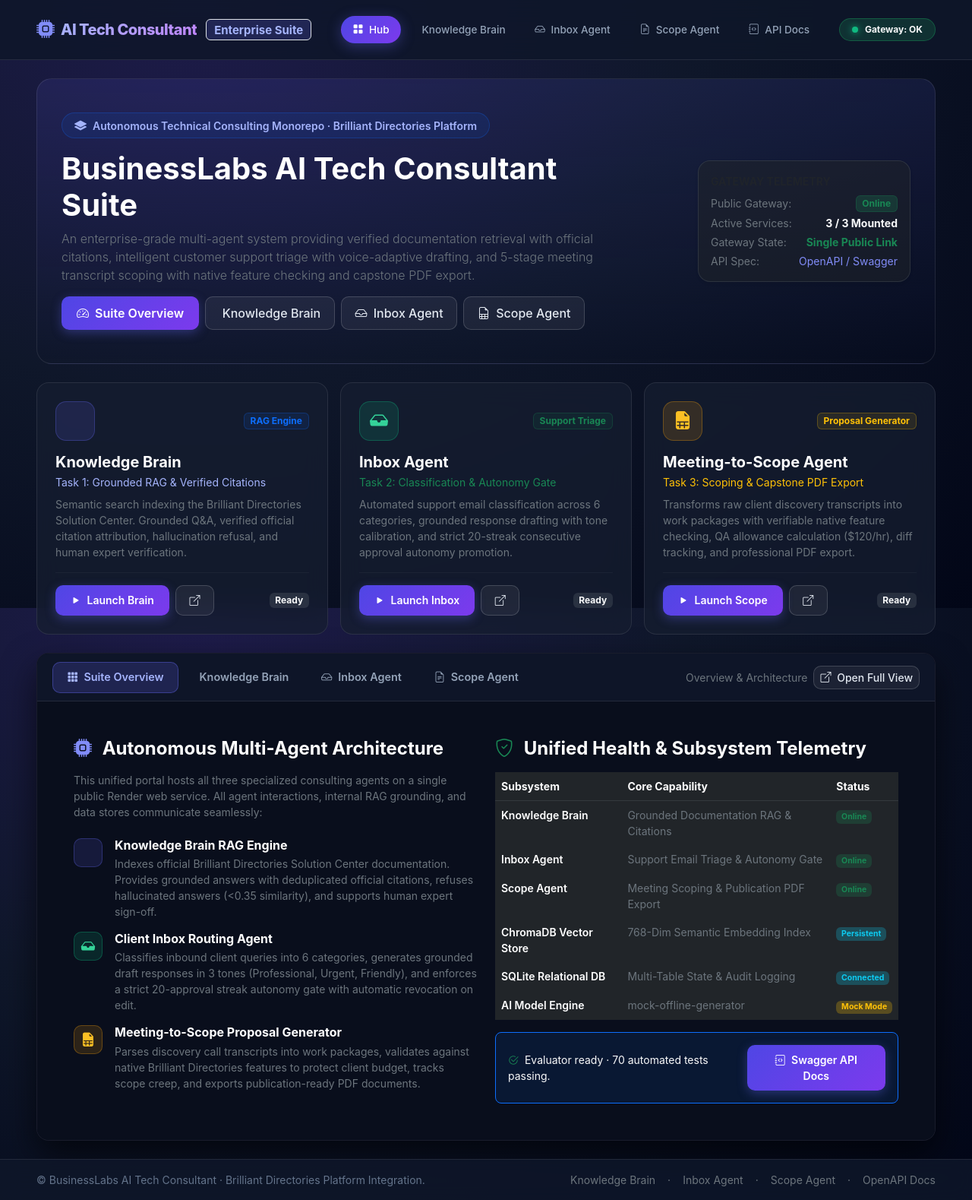
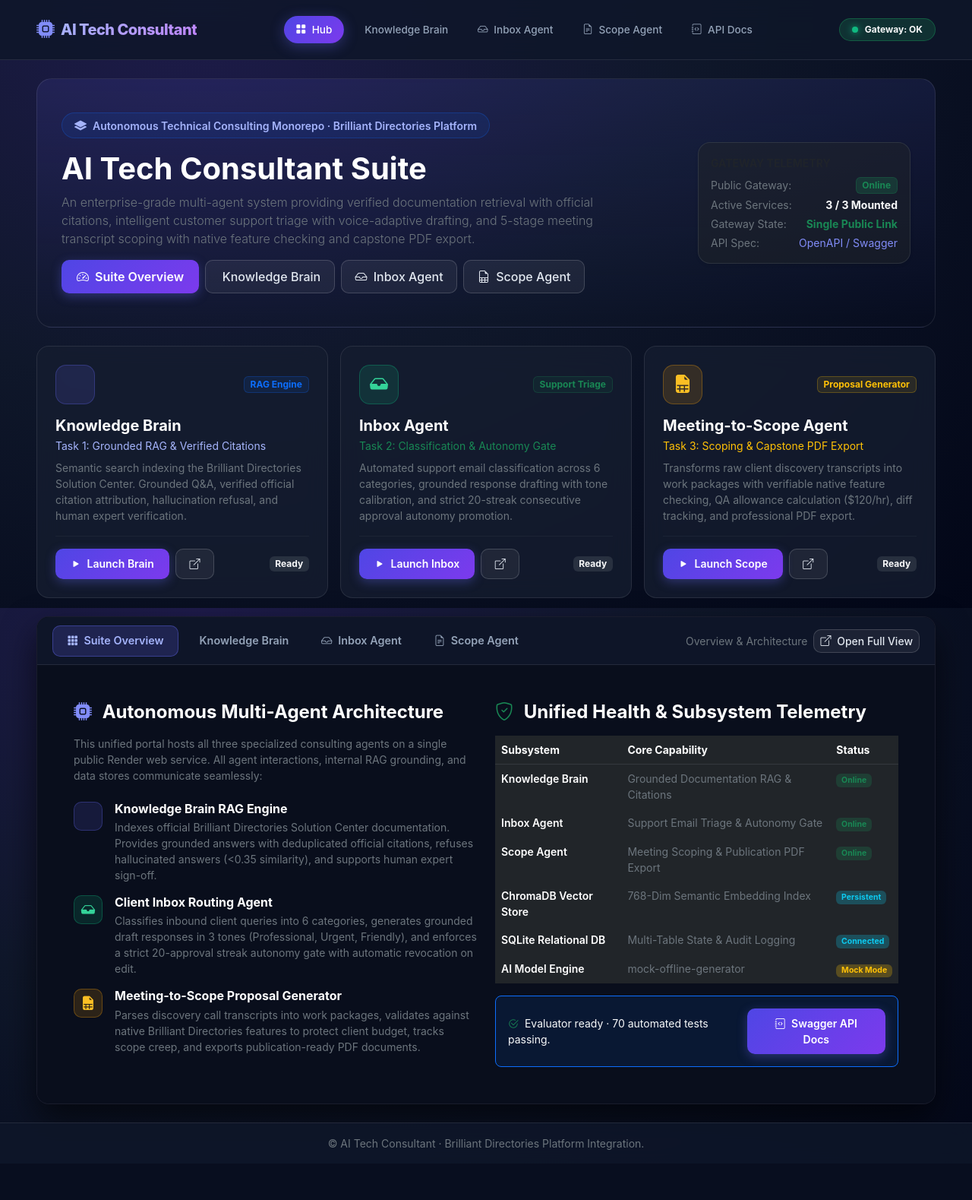
Before and after one commit to tarunkakara/Businesslabs-ai-consultant, a FastAPI app: page / in a window 1280 px wide. Shown: the whole page at 76% size. After the commit the page ends 1513 px from the top, so only its background shows below. Run offline with FastAPI, Linux system fonts and the light colour scheme; data comes from the database, SQL or seed files in the repository; data that the repository does not hold is empty; some libraries are stand-ins or nearby versions.

Commit message:
style(ui): clean navbar brand, rename hero title to AI Tech Consultant Suite, and simplify footer

```diff
--- a/templates/portal.html
+++ b/templates/portal.html
@@ -3,7 +3,7 @@
 <head>
     <meta charset="UTF-8">
     <meta name="viewport" content="width=device-width, initial-scale=1.0">
-    <title>BusinessLabs AI Tech Consultant — Autonomous Enterprise Monorepo</title>
+    <title>AI Tech Consultant Suite — Autonomous Monorepo</title>
     <link href="https://cdn.jsdelivr.net/npm/bootstrap@5.3.3/dist/css/bootstrap.min.css" rel="stylesheet">
     <link rel="stylesheet" href="https://cdn.jsdelivr.net/npm/bootstrap-icons@1.11.3/font/bootstrap-icons.min.css">
     <style>
@@ -185,9 +185,6 @@
             <a class="navbar-brand d-flex align-items-center gap-2" href="/">
                 <i class="bi bi-cpu-fill fs-4" style="color: #818cf8;"></i>
                 <span class="brand-gradient">AI Tech Consultant</span>
-                <span class="badge bg-indigo bg-opacity-25 text-indigo border border-indigo border-opacity-25 ms-1" style="background: rgba(99, 102, 241, 0.2); color: #a5b4fc; border: 1px solid rgba(99,102,241,0.3);">
-                    Enterprise Suite
-                </span>
             </a>
 
             <!-- Task Navigation Pills (Clean Labels) -->
@@ -231,7 +228,7 @@
                         <span class="small fw-semibold">Autonomous Technical Consulting Monorepo &middot; Brilliant Directories Platform</span>
                     </div>
                     <h1 class="display-6 fw-bold text-white mb-2">
-                        BusinessLabs AI Tech Consultant Suite
+                        AI Tech Consultant Suite
                     </h1>
                     <p class="text-secondary mb-3 lead fs-6" style="max-width: 820px;">
                         An enterprise-grade multi-agent system providing verified documentation retrieval with official citations, intelligent customer support triage with voice-adaptive drafting, and 5-stage meeting transcript scoping with native feature checking and capstone PDF export.
@@ -506,18 +503,9 @@
 
     <!-- Global Footer -->
     <footer class="py-3 mt-auto">
-        <div class="container-fluid px-4 px-lg-5 d-flex flex-column flex-md-row justify-content-between align-items-center gap-2">
-            <div class="small">
-                &copy; BusinessLabs AI Tech Consultant &middot; Brilliant Directories Platform Integration.
-            </div>
-            <div class="small d-flex align-items-center gap-3">
-                <a href="/brain" class="text-secondary text-decoration-none hover-light">Knowledge Brain</a>
-                <span class="text-secondary">&middot;</span>
-                <a href="/inbox" class="text-secondary text-decoration-none hover-light">Inbox Agent</a>
-                <span class="text-secondary">&middot;</span>
-                <a href="/scope" class="text-secondary text-decoration-none hover-light">Scope Agent</a>
-                <span class="text-secondary">&middot;</span>
-                <a href="/docs" class="text-secondary text-decoration-none hover-light">OpenAPI Docs</a>
+        <div class="container-fluid px-4 px-lg-5 d-flex justify-content-center align-items-center">
+            <div class="small text-secondary">
+                &copy; AI Tech Consultant &middot; Brilliant Directories Platform Integration.
             </div>
         </div>
     </footer>
```
Also changed, not shown: tests/test_server.py (+1 -1 lines).
